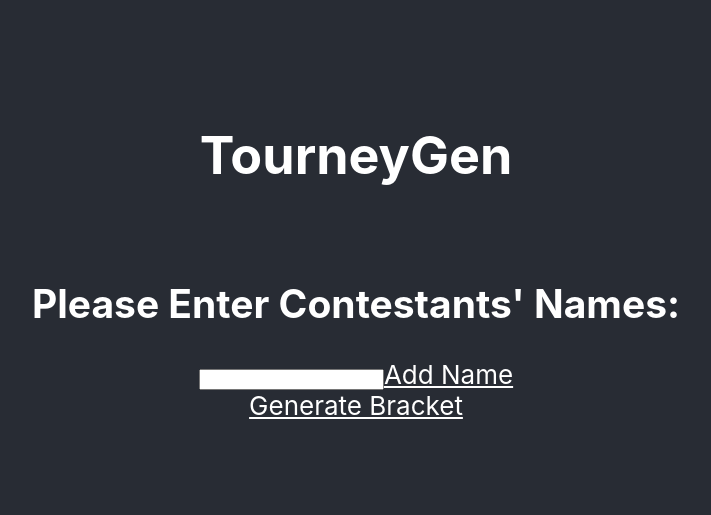
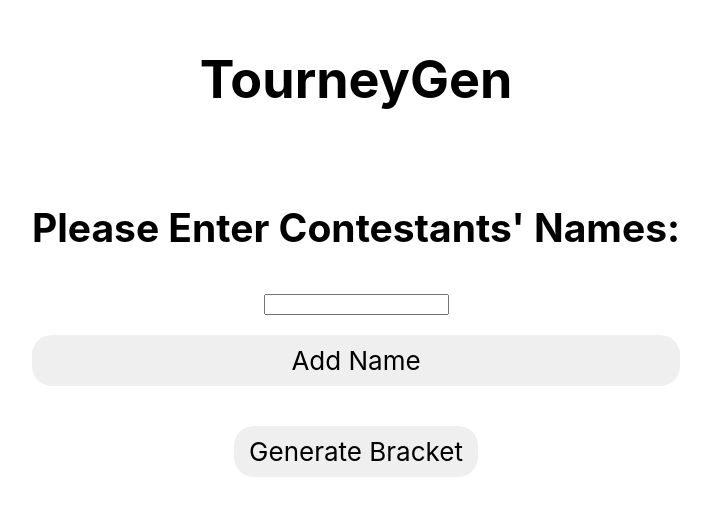
Before and after one commit to 397-f21/tournament-organizer, a React (Create React App) app: page / in a window 1280 px wide. Shown: the part 145-660 px from the top of the page, without its empty margins (284-995 px from the left). Built offline with nearby package versions, Linux system fonts and the light colour scheme.

Commit message:
Add partial CSS

```diff
--- a/src/App.css
+++ b/src/App.css
@@ -14,14 +14,14 @@
 }
 
 .App-header {
-  background-color: #282c34;
+  background-color: white;
   min-height: 100vh;
   display: flex;
   flex-direction: column;
   align-items: center;
   justify-content: center;
   font-size: calc(10px + 2vmin);
-  color: white;
+  color: black;
 }
 
 .App-link {
--- /dev/null
+++ b/src/external-css.css
@@ -0,0 +1,12 @@
+.button {
+    display: block;
+    justify-self: end;
+    text-align: center;
+    border-radius: 20px;
+    margin: 20px auto;
+    padding: 10px 15px;
+    background-color: #efefef;
+    /* min-width: 70px; */
+    color: black;
+    text-decoration: none;
+}
--- a/src/index.css
+++ b/src/index.css
@@ -1,3 +1,5 @@
+@import "external-css.css";
+
 body {
   margin: 0;
   font-family: -apple-system, BlinkMacSystemFont, 'Segoe UI', 'Roboto', 'Oxygen',
@@ -8,11 +10,11 @@ body {
 }
 
 div  {
-  color: white;
+  color: black;
 }
 
 a {
-  color: white;
+  color: black;
 }
 
 code {
```
